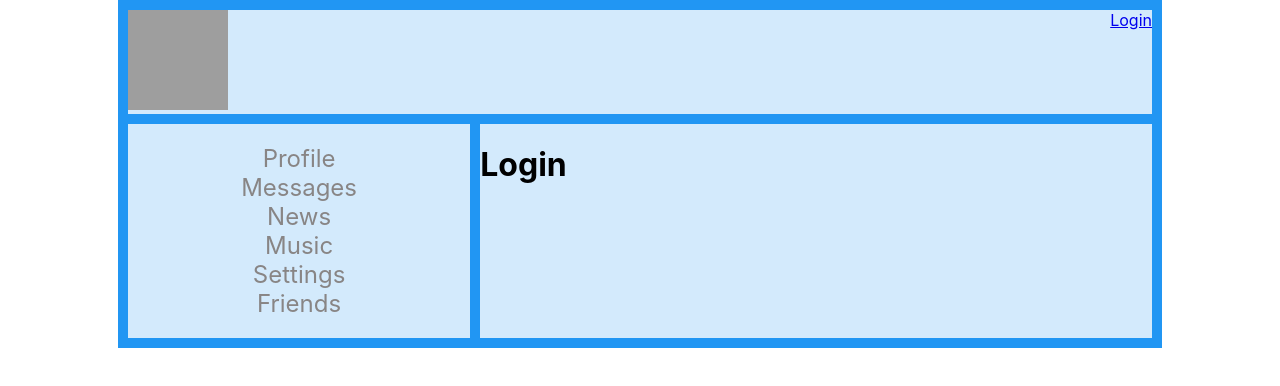
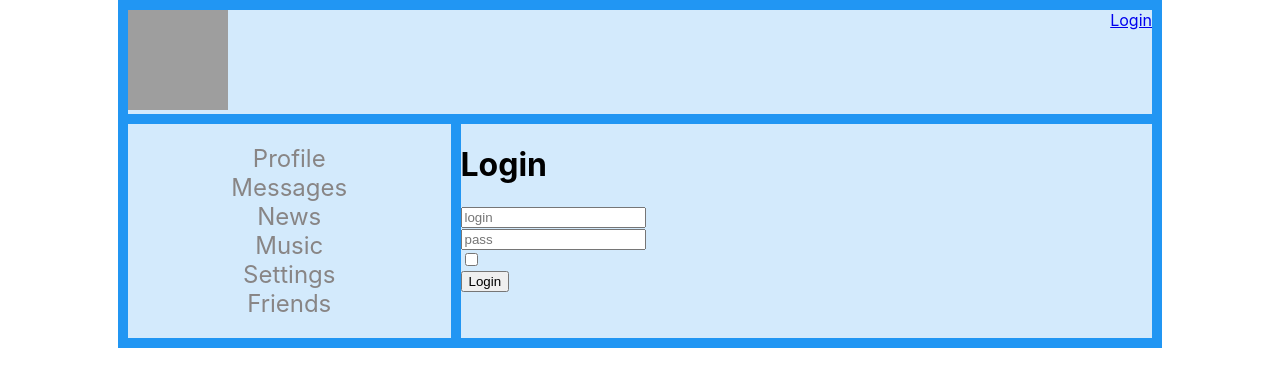
Before and after one commit to Arthur-Antonyan/React, a React (Create React App) app in the folder my-app/: page /login in a window 1280 px wide. Shown: the top 386 px of the page. Built offline with nearby package versions, Linux system fonts and the light colour scheme; no server answers; grey boxes are pictures that could not be loaded.

Commit message:
added login form , redux-form lib

```diff
--- a/my-app/package.json
+++ b/my-app/package.json
@@ -13,6 +13,7 @@
     "react-router-dom": "^6.2.1",
     "react-scripts": "5.0.0",
     "redux": "^4.1.2",
+    "redux-form": "^8.3.8",
     "redux-thunk": "^2.4.1",
     "web-vitals": "^2.1.4"
   },
--- a/my-app/src/components/Content/AddPost/AddPost.jsx
+++ b/my-app/src/components/Content/AddPost/AddPost.jsx
@@ -1,5 +1,4 @@
 import React from 'react';
-
 import { Post } from '../MyPosts/Post/Post';
 import styles from './AddPost.module.css';
 
@@ -18,7 +17,6 @@
   };
   return (
     <div className={styles.content}>
-      {/* <img src="https://upload.wikimedia.org/wikipedia/commons/thumb/b/b6/Image_created_with_a_mobile_phone.png/1024px-Image_created_with_a_mobile_phone.png" /> */}
       <div className={styles.item}>
         <textarea onChange={onChange} ref={link} className={styles.textarea} value={props.areaValue}></textarea>
         <div>
--- a/my-app/src/components/Login/Login.jsx
+++ b/my-app/src/components/Login/Login.jsx
@@ -1,6 +1,35 @@
 import React from 'react';
+import { Field, reduxForm } from 'redux-form';
 
-const Login = () => {
-  return <h1>Login</h1>;
+const LoginForm = (props) => {
+  return (
+    <form onSubmit={props.handleSubmit}>
+      <div>
+        <Field name="login" component="input" type="text" placeholder="login" />
+      </div>
+      <div>
+        <Field name="pass" component="input" type="text" placeholder="pass" />
+      </div>
+      <div>
+        <Field name="rememberMe" component="input" type="checkbox" />
+      </div>
+      <div>
+        <button>Login</button>
+      </div>
+    </form>
+  );
+};
+const LoginReduxForm = reduxForm({ form: 'login' })(LoginForm);
+
+const Login = (props) => {
+  const onSubmit = (formData) => {
+    console.log(formData);
+  };
+  return (
+    <div>
+      <h1>Login</h1>
+      <LoginReduxForm onSubmit={onSubmit} />
+    </div>
+  );
 };
 export default Login;
--- a/my-app/src/redux/redux-store.js
+++ b/my-app/src/redux/redux-store.js
@@ -3,6 +3,7 @@
 import friendsPageReducer from './friendsPage-reducer';
 import messagePageReducer from './messagePage-reducer';
 import thunkMiddlewware from 'redux-thunk';
+import { reducer as formReducer } from 'redux-form';
 
 import postPageReducer from './postPage-reducer';
 let reducers = combineReducers({
@@ -10,6 +11,7 @@
   PostPage: postPageReducer,
   FriendsPage: friendsPageReducer,
   auth: authReducer,
+  form: formReducer,
 });
 let store = createStore(reducers, applyMiddleware(thunkMiddlewware));
 
```
Also changed, not shown: my-app/src/components/Content/AddPost/AddPostContainer.jsx (+0 -18 lines), 1 other file (tests, documents, lock files or other folders).
